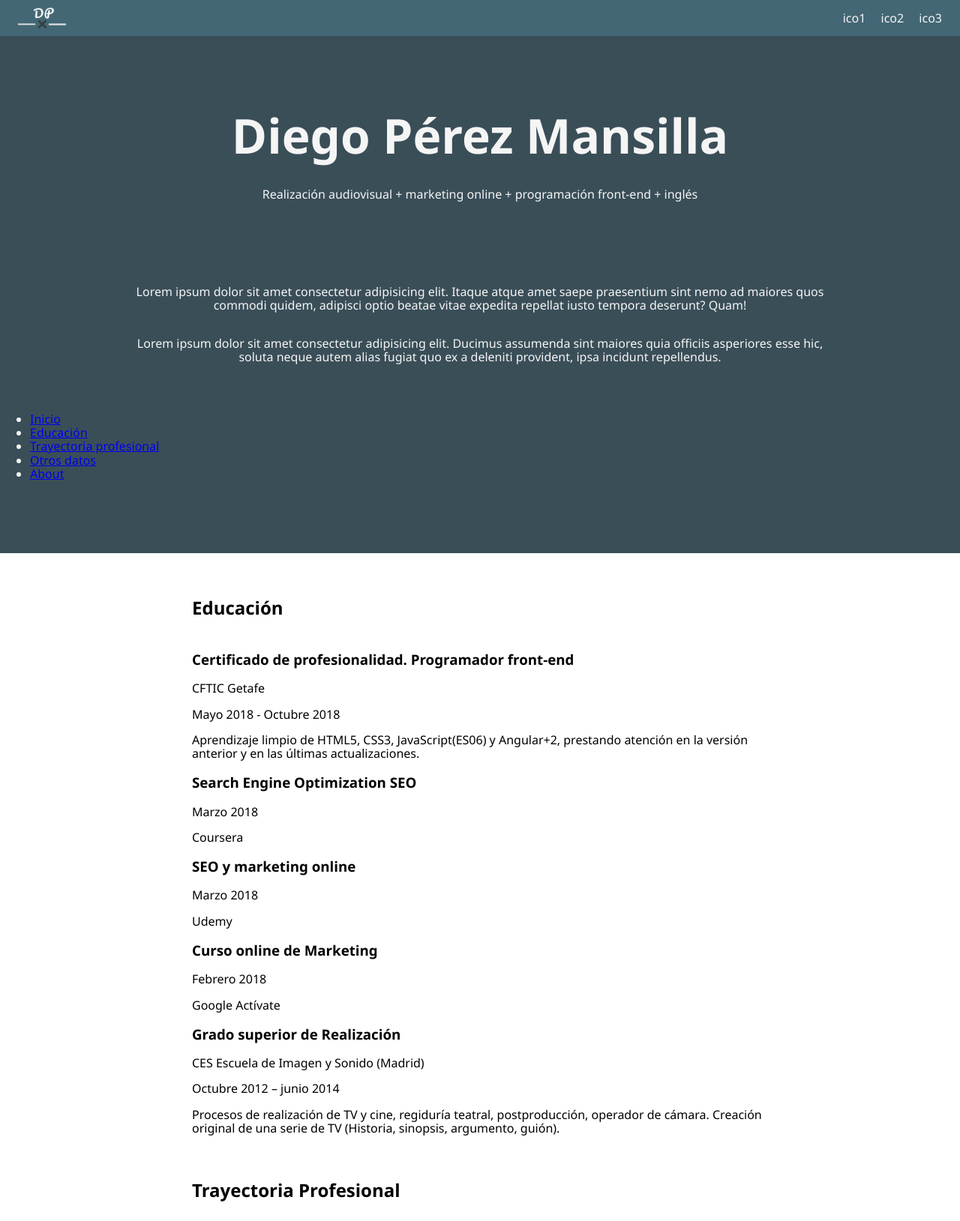
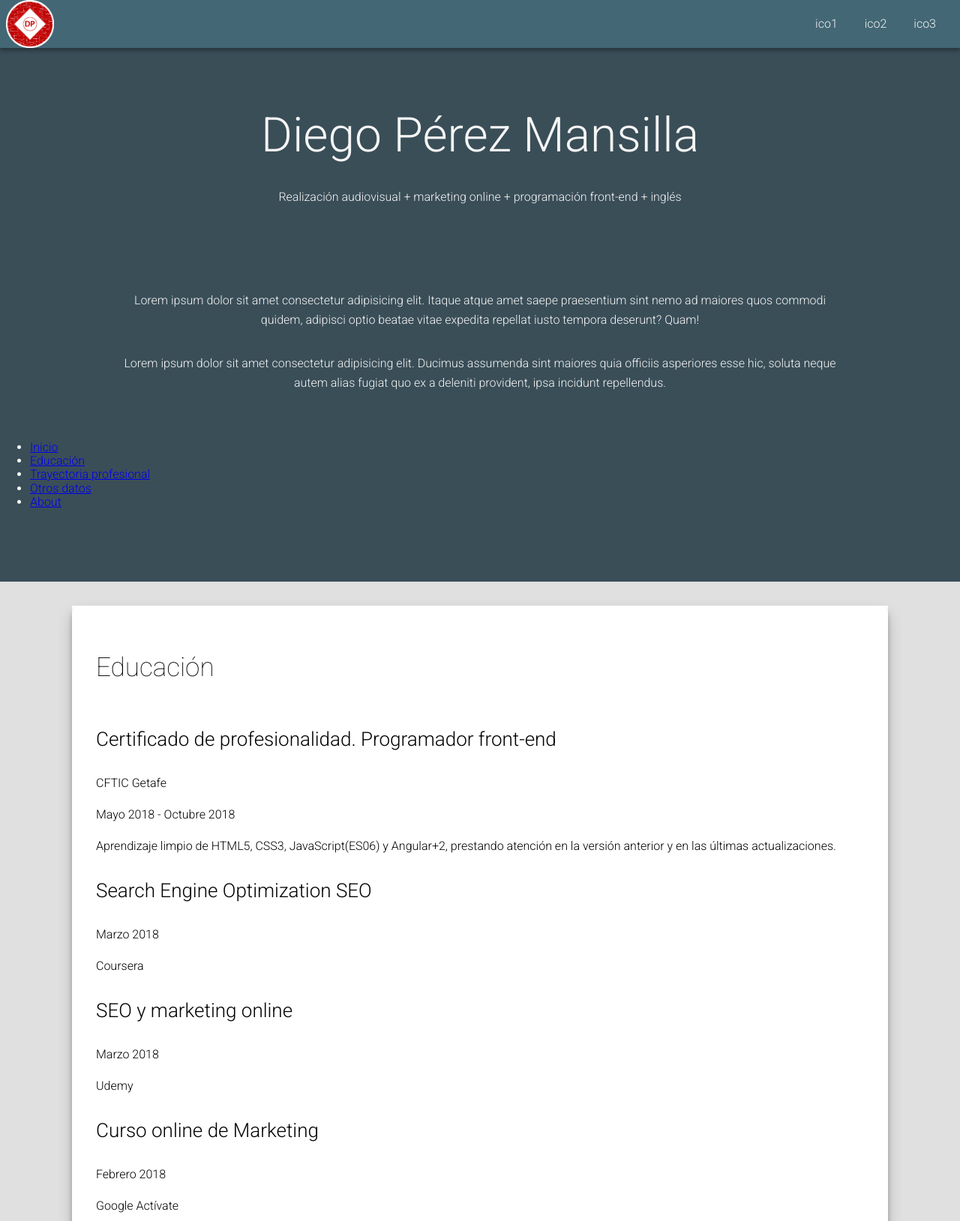
Before and after one commit to Dieguetex/Curriculum, a website: page index.html in a window 1280 px wide. Shown: the top 1629 px of the page at 75% size. Drawn offline with nearby package versions, Linux system fonts and the light colour scheme; a web font is replaced by a local one.

Commit message:
Material Shadow
// Un poco de material y cogiendo forma.

```diff
--- a/index.html
+++ b/index.html
@@ -6,8 +6,7 @@
     <meta http-equiv="X-UA-Compatible" content="ie=edge">
     <title>Diego Pérez Mansilla</title>
     <link rel="stylesheet" href="./node_modules/normalize.css/normalize.css">
-    <link href="https://fonts.googleapis.com/css?family=Muli:300,400,700" rel="stylesheet">
-    <!--<link rel="stylesheet" href="https://fonts.googleapis.com/css?family=Montserrat:400,700"> -->
+    <link href="https://fonts.googleapis.com/css?family=Roboto:100,300" rel="stylesheet">
     <link rel="stylesheet" href="./css/style.css">
     <script src="./javascript/app.js" type="module"></script>
 </head>
@@ -24,15 +23,14 @@
         <div class="banner">
             <div>
                 <a href="./">
-                    <img src="./assets/DP.png" alt="" srcset="">
+                    <img src="./assets/LogoBest.png" alt="" srcset="">
                 </a>
             </div>
             <div>
-                <p>ico1</p>
-                <p>ico2</p>
-                <p>ico3</p>
+                <span class="float"><p>ico1</p></span>
+                <span class="float"><p>ico2</p></span>
+                <span class="float"><p>ico3</p></span>
             </div>
-
         </div>
         <nav>
             <ul>
@@ -46,7 +44,7 @@
     </header>
 
     <main>
-        <section class="card">
+        <section class="material dark">
             <div>
                 <h2>Educación</h2>
 
@@ -74,7 +72,8 @@
             </div>
         </section>
 
-        <section class="card">
+        <section class="material dark">
+            <div>
                 <h2>Trayectoria Profesional</h2>
 
                 <h3>Ayudante de jefe de logística</h3>
@@ -92,9 +91,11 @@
                 <p> Valtierra Producc. / 13TV,  Antena 3 / La Sexta</p>
                 <p>ENERO 2014 – JUNIO 2015</p>
                 <p>Gestión del tiempo: Ejerció 2 posiciones diferentes al mismo tiempo en control de realización, ampliando conocimientos y trabajando bajo presión, desarrollando una base sólida y profesional.</p>
+            </div>
         </section>
 
-        <section class="card">
+        <section class="material dark">
+            <div>
                 <h2>Otros datos</h2>
 
                 <h3>Software</h3>
@@ -107,6 +108,7 @@
 
                 <h3>Otros</h3>
                 <p>Carné de conducir B1, A2</p>
+            </div>
         </section>
     </main>
 
--- a/package.json
+++ b/package.json
@@ -6,7 +6,7 @@
   "scripts": {
     "start": "parallelshell \"npm run server\" \"npm run watch:sass\"",
     "server": "http-server ../",
-    "watch:sass": "nodemon -e scss -x \"sass scss:css\"",
+    "watch:sass":  "sass --watch ./scss/style.scss ./css/style.css",
     "sass": "sass scss:css",
     "test": "echo \"Error: no test specified\" && exit 1"
   },
--- /dev/null
+++ b/scss/material-shadow.scss
@@ -0,0 +1,91 @@
+//- Mixin: Material Shadow
+///
+/// Box shadows based on 5 Material Design presets;
+///
+/// @param {variable} $z-depth [1] - shadow distance on z-axis
+/// @param {variable} $strength [1] - multiplier for shadow strength/darkness
+/// @param {variable} $color [1] - shadow color
+/// @group layout
+/// @example
+///   div {
+///     @include material-shadow(3);
+///   }
+/// @link https://codepen.io/dbox/pen/RawBEW
+
+@mixin material-shadow($z-depth: 1, $strength: 1, $color: black) {
+    @if $z-depth == 1 {
+      box-shadow: 0 1px 3px rgba($color, $strength * 0.14), 0 1px 2px rgba($color, $strength * 0.24);
+    }
+    @if $z-depth == 2 {
+      box-shadow: 0 3px 6px rgba($color, $strength * 0.16), 0 3px 6px rgba($color, $strength * 0.23);
+    }
+    @if $z-depth == 3 {
+      box-shadow: 0 10px 20px rgba($color, $strength * 0.19), 0 6px 6px rgba($color, $strength * 0.23);
+    }
+    @if $z-depth == 4 {
+      box-shadow: 0 15px 30px rgba($color, $strength * 0.25), 0 10px 10px rgba($color, $strength * 0.22);
+    }
+    @if $z-depth == 5{
+      box-shadow: 0 20px 40px rgba($color, $strength * 0.30), 0 15px 12px rgba($color, $strength * 0.22);
+    }
+    @if ($z-depth < 1) or ($z-depth > 5) {
+      @warn "$z-depth must be between 1 and 5";
+    }
+  }
+
+/*  // call it
+  div {
+        @include material-shadow($z-depth: );
+      }
+    }
+  }
+
+  .dark div {
+        @include material-shadow($z-depth: 0, $strength: 2);
+
+    }
+
+
+  .float {
+    transition: all .2s ease-out;
+    &:hover {
+      transform: translateY(-5px);
+      @include material-shadow(5);
+    }
+  } */
+
+  // ignore me
+  /*
+  section.material {
+    padding: 40px;
+    display:flex;
+    flex-direction: row;
+    flex-wrap: wrap;
+    justify-content: center;
+    align-content: center;
+    align-items: center;
+    margin: 20px;
+    background: #f3f3f3;
+  }
+
+  div.material {
+    font-size: 12px;
+    background: #fff;
+    padding: 50px;
+    text-align: center;
+    flex-basis: 100px;
+    margin: 15px;
+  }
+  .dark {
+    background: #555;
+  }
+  body.material {
+    font-family: -apple-system, BlinkMacSystemFont, "Segoe UI", "Roboto", "Oxygen", "Ubuntu", "Cantarell", "Open Sans", "Helvetica Neue", Arial, sans-serif;
+    padding: 0 5%;
+  }
+  code {
+    background: #f3f3f3;
+    padding: 5px 12px;
+    color: #ff3333;
+    border: 1px solid #ddd;
+  } */
--- a/scss/style.scss
+++ b/scss/style.scss
@@ -1,5 +1,7 @@
-*,
-*::before, *::after,
+@import 'material-shadow';
+/* "nodemon -e scss -x \"sass scss:css\"*/
+
+*, *::before, *::after,
 *:before, *:after {
 box-sizing : border-box;
 }
@@ -21,45 +23,66 @@ box-sizing : border-box;
     padding-left: 2rem;
 }
 
-* {font-family: 'Segoe UI', Tahoma, Geneva, Verdana, sans-serif;}
+* {
+    font-family: 'Roboto', Segoe UI, Tahoma, Geneva, Verdana, sans-serif;
+}
 
 
 
 header{
-    position: relative;
     color: whitesmoke;
     background-color: rgb(58, 78, 88);
     padding-bottom: 10vh;
 
     div.banner{
-        //SEE HOW IT WORKS (STICKY)
-        position: sticky;
+        @include material-shadow($z-depth:2 );
+        .dark {
+            @include material-shadow($z-depth: 2, $strength: 3);
 
+        }
+
+
+        .float {
+            transition: all .2s ease-out;
+            &:hover {
+            transform: translateY(-2px);
+            @include material-shadow(3);
+            }
+        }
 
         position: absolute;
         top: 0;
         width: 100%;
         background-color: #436775;
-        height: 3rem;
+        height: 4rem;
+        padding: 0 1.5rem;
+        padding-left: 0.5rem;
         display: grid;
-        padding: 0 1.5rem;
         grid-template-columns: 47.5% 47.5%;
         grid-column-gap: 5%;
         align-items: center;
 
         div:nth-of-type(1) {
             width: 4rem;
-            height: 1.75rem;
+            height: 4rem;
             img{
                 width: 100%;
                 height: 100%;
             }
         }
         div:nth-of-type(2){
+            display: inline;
             text-align: end;
-            display: inline;
-            p{display: inline}
-            p:nth-of-type(3), p:nth-of-type(2) {
+            span{
+                display: inline-block;
+                p{
+                    padding-left: .5rem;
+                    padding-right: .5rem;
+                    margin-top: .5rem;
+                    margin-bottom: .5rem;
+                }
+            }
+            span:nth-of-type(3), span:nth-of-type(2) {
                 margin-left: 1rem;
             }
         }
@@ -70,11 +93,19 @@ header{
         text-align: center;
         margin-bottom: 3rem;
 
+        p{
+            font-weight: 300;
+            font-size: 16px;
+            line-height: 26px;
+        }
+
         p:nth-of-type(1){
             margin-bottom: 6rem;
         }
 
         h1 {
+
+            font-weight: 300;
             font-size: 4rem;
             margin-top: 4rem;
             margin-bottom: 1rem;
@@ -83,18 +114,37 @@ header{
     }
 }
 
+body {background-color: rgb(224, 224, 224);}
 main {
-    width: 60%;
+    background-color: white;
+    width: 85%;
     margin-left: auto;
     margin-right: auto;
-    font-family: 'Montserrat', sans-serif;
-    /* display: flex; */
 
     section{
+        border-bottom: .5px solid silver;
+        border-radius: 10px;
         width: 100%;
+        padding: 2rem 2rem;
+        margin-top: 2rem;
+        &.material{
+            @include material-shadow($z-depth: 3);
+        }
         h2{
-            padding-top: 2.5rem;
+            font-weight: 100;
+            font-size: 35px;
+            line-height: 44px;
             padding-bottom: 1.5rem;
+        }
+        h3{
+            font-weight: 300;
+            font-size: 26px;
+            line-height: 40px;
+        }
+        p{
+            font-weight: 300;
+            font-size: 16px;
+            line-height: 26px;
         }
     }
 }
```
Also changed, not shown: assets/LogoBest.png (added), css/material-shadow.css (added), css/style.css, 2 other files. Lines whose indentation alone changed are shown as unchanged.
